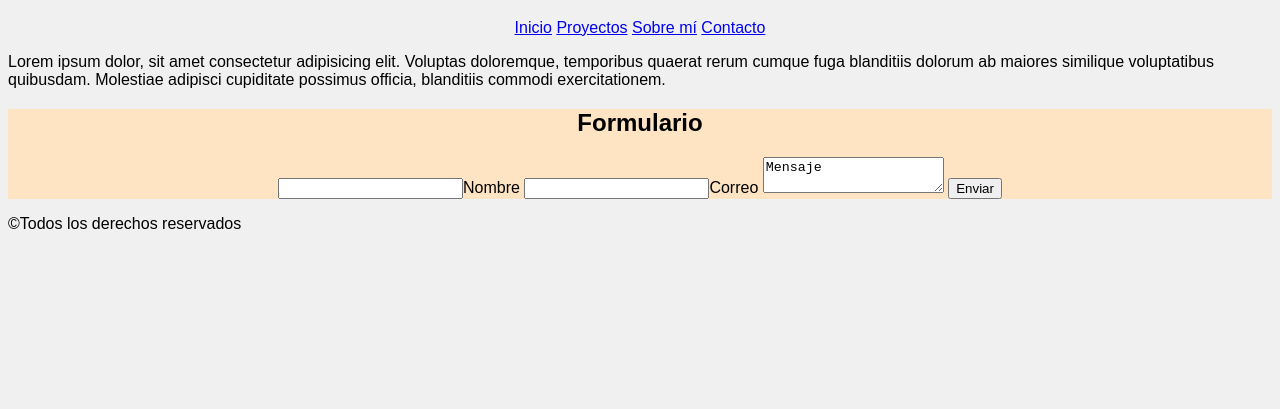
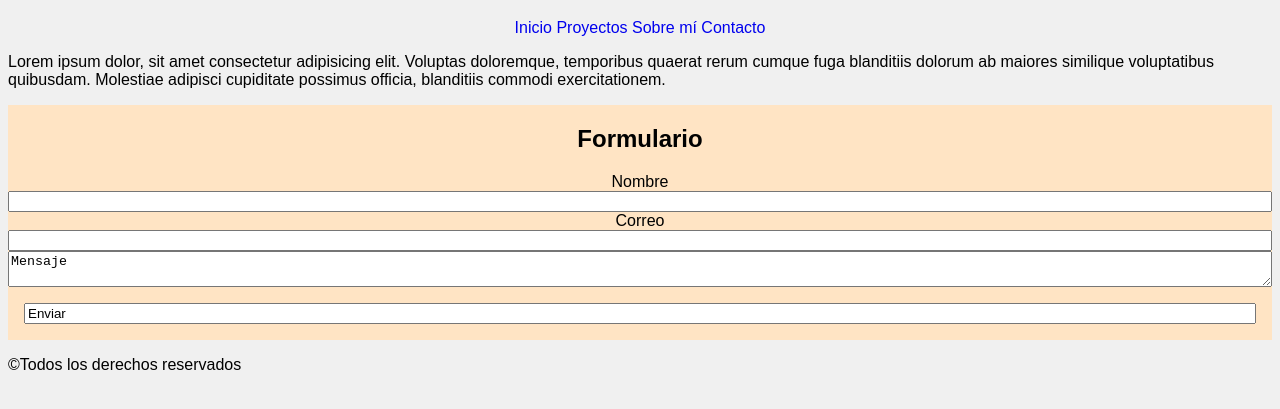
Before and after one commit to tarax-desing/Examen-1, a plain HTML site: page index.html in a window 1280 px wide. Shown: the part 61-470 px from the top of the page. Drawn offline with Linux system fonts and the light colour scheme.

Commit message:
cambio en el Examen

```diff
--- a/Imágenes/img.css
+++ b/estilos/estilos.css
@@ -11,27 +11,34 @@ h1 {
 
 nav {
     align-items: stretch;
-    align-content: space-around;
+
     justify-items: center;
-    text-decoration: none;
+
     text-align: center;
+    justify-content: space-around;
 
 
 }
-.form {
-   justify-content: center;
 
+nav a {
+    text-decoration: none;
 }
-
 .formulario {
     background-color: bisque;
     text-align: center;
     flex: content;
-
-
-
+    display: flex;
+    grid-column: auto;
+    flex-direction: column;
+    margin-bottom: 10px;
+}
+.button {
+    margin: 1rem;
+}
+.form {
 
 }
 h2 {
     font-size: x-large;
+   text-align: center;
 }
--- a/index.html
+++ b/index.html
@@ -4,7 +4,7 @@
 <head>
     <meta charset="UTF-8">
     <meta name="viewport" content="width=device-width, initial-scale=1.0">
-    <link rel="stylesheet" href="Imágenes/img.css">
+    <link rel="stylesheet" href="estilos/estilos.css">
     <title>Examen Elena</title>
 </head>
 
@@ -24,18 +24,26 @@
         <p>Lorem ipsum dolor, sit amet consectetur adipisicing elit. Voluptas doloremque, temporibus quaerat rerum
             cumque fuga blanditiis dolorum ab maiores similique voluptatibus quibusdam. Molestiae adipisci cupiditate
             possimus officia, blanditiis commodi exercitationem.</p>
-        <div class="form">
 
 
-            <form class="formulario">
+
+
+
+
+            <form  class="formulario">
+
                 <h2>Formulario</h2>
-                <input type="text"><label for="name">Nombre</label>
-                <input type="email" name="Contacto" id="correo"><label for="correo">Correo</label>
+
+                <label for="name">Nombre</label> <input type="text">
+
+                <label for="correo">Correo</label><input type="email" name="Contacto" id="correo">
                 <textarea name="textarea" id="mensaje">Mensaje</textarea>
-                <input type="button" value="Enviar">
+                <input class="button" value="Enviar">
             </form>
 
-        </div>
+
+
+
     </main>
     <footer>
         <p>©Todos los derechos reservados</p>
```
